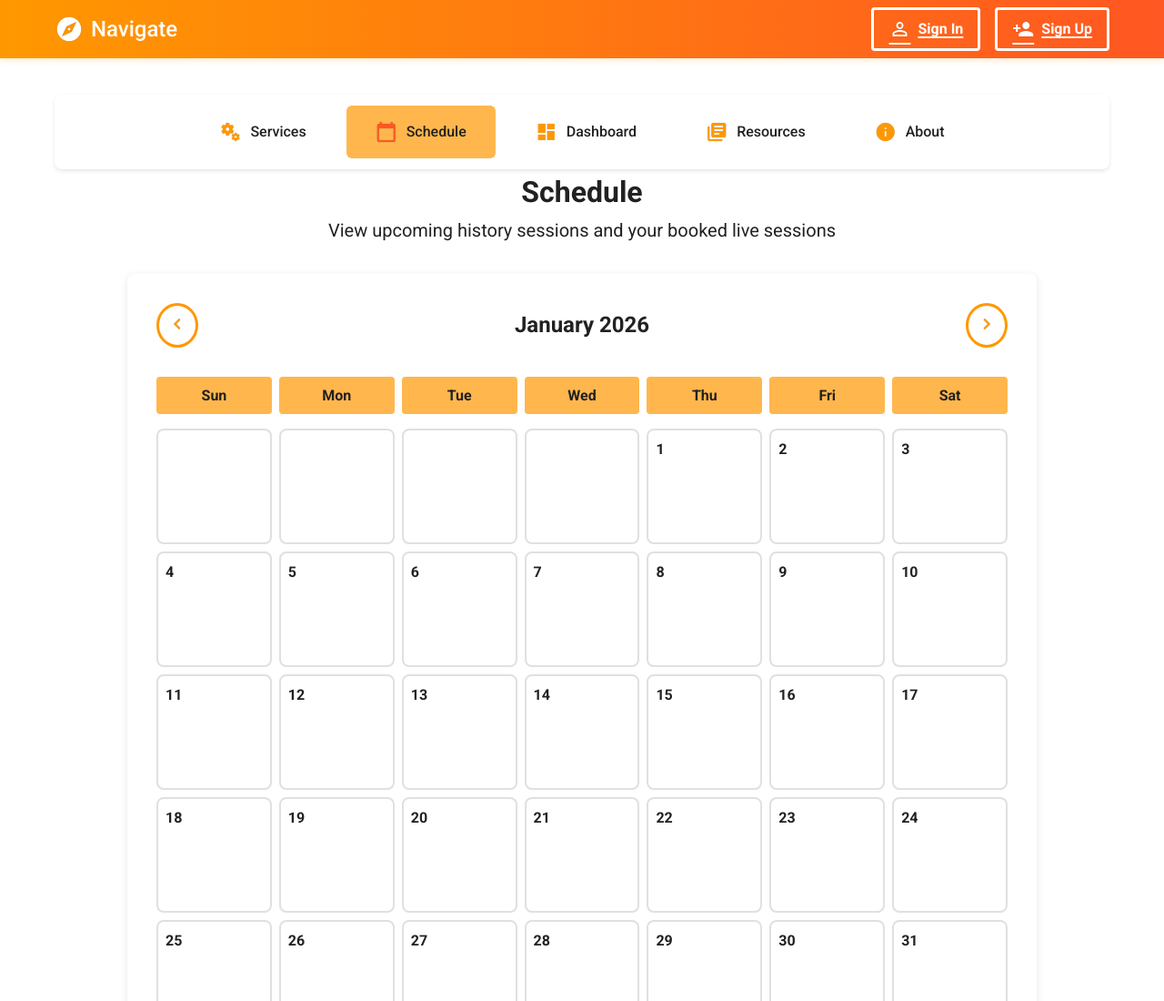
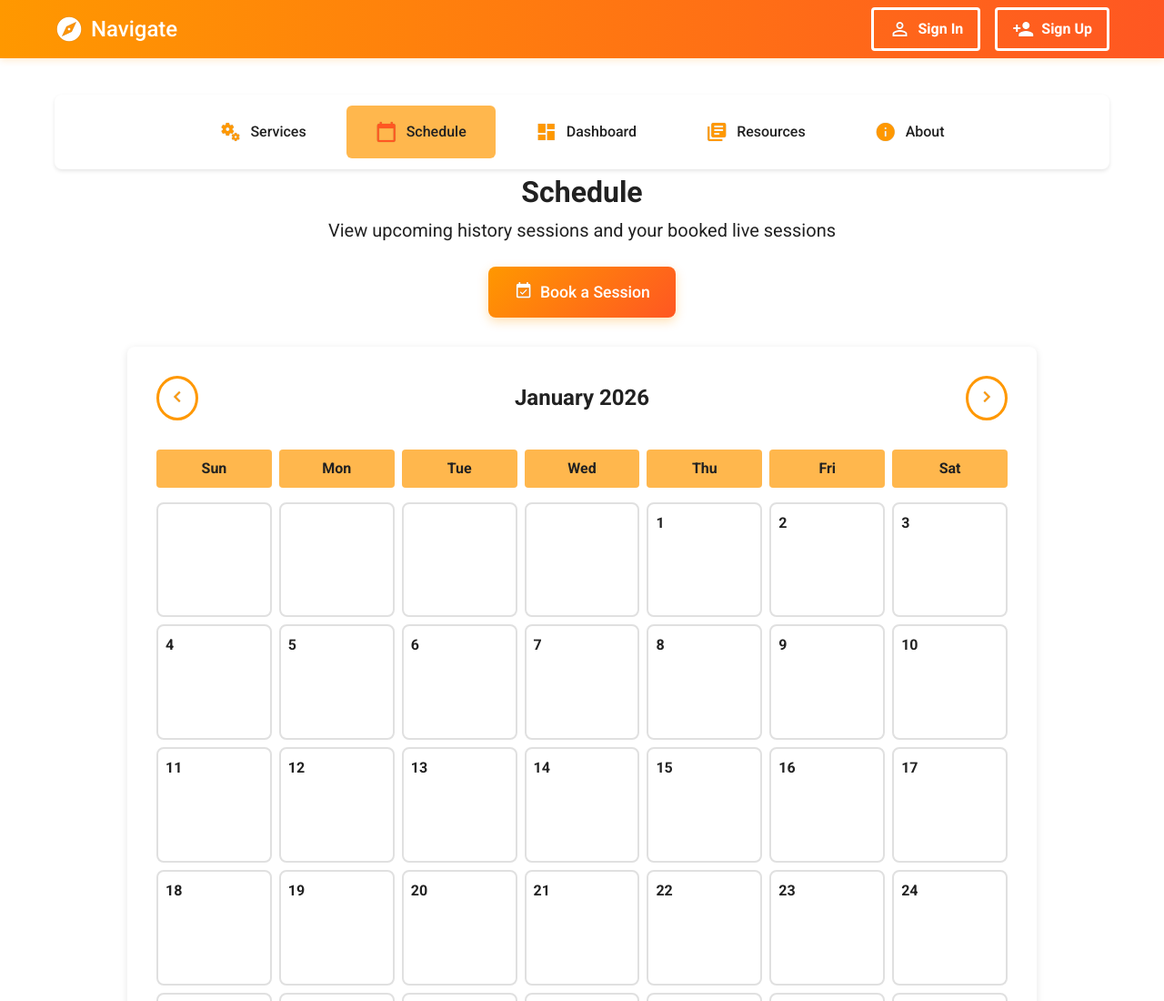
Before and after one commit to hj-create/Navigate, a plain HTML site: page src/view/pages/schedule.html in a window 1280 px wide. Shown: the top 1100 px of the page at 91% size. Drawn offline with Linux system fonts and the light colour scheme.

```diff
--- a/src/css/styles.css
+++ b/src/css/styles.css
@@ -137,6 +137,7 @@
   color: var(--light-text);
   cursor: pointer;
   transition: all 0.3s;
+  text-decoration: none;
 }
 
 .auth-btn:hover {
--- a/src/view/pages/schedule.html
+++ b/src/view/pages/schedule.html
@@ -27,6 +27,36 @@
         /* Increase subtitle font size */
         .content-title p {
             font-size: 1.25rem;
+        }
+
+        /* Book a Session button styling */
+        .book-session-btn {
+            display: inline-flex;
+            align-items: center;
+            gap: 0.5rem;
+            padding: 0.875rem 1.75rem;
+            margin-top: 1.5rem;
+            background: linear-gradient(135deg, var(--primary-color), var(--accent-color));
+            color: white;
+            text-decoration: none;
+            border-radius: 8px;
+            font-size: 1.1rem;
+            font-weight: 500;
+            box-shadow: 0 4px 12px rgba(255, 152, 0, 0.3);
+            transition: all 0.3s ease;
+        }
+
+        .book-session-btn:hover {
+            transform: translateY(-2px);
+            box-shadow: 0 6px 16px rgba(255, 152, 0, 0.4);
+        }
+
+        .book-session-btn:active {
+            transform: translateY(0);
+        }
+
+        .book-session-btn .material-icons {
+            font-size: 1.3rem;
         }
     </style>
 </head>
@@ -92,6 +122,10 @@
             <div class="content-title">
                 <h1>Schedule</h1>
                 <p>View upcoming history sessions and your booked live sessions</p>
+                <a href="live-sessions.html" class="book-session-btn">
+                    <span class="material-icons">event_available</span>
+                    <span>Book a Session</span>
+                </a>
             </div>
         </div>
 
```
